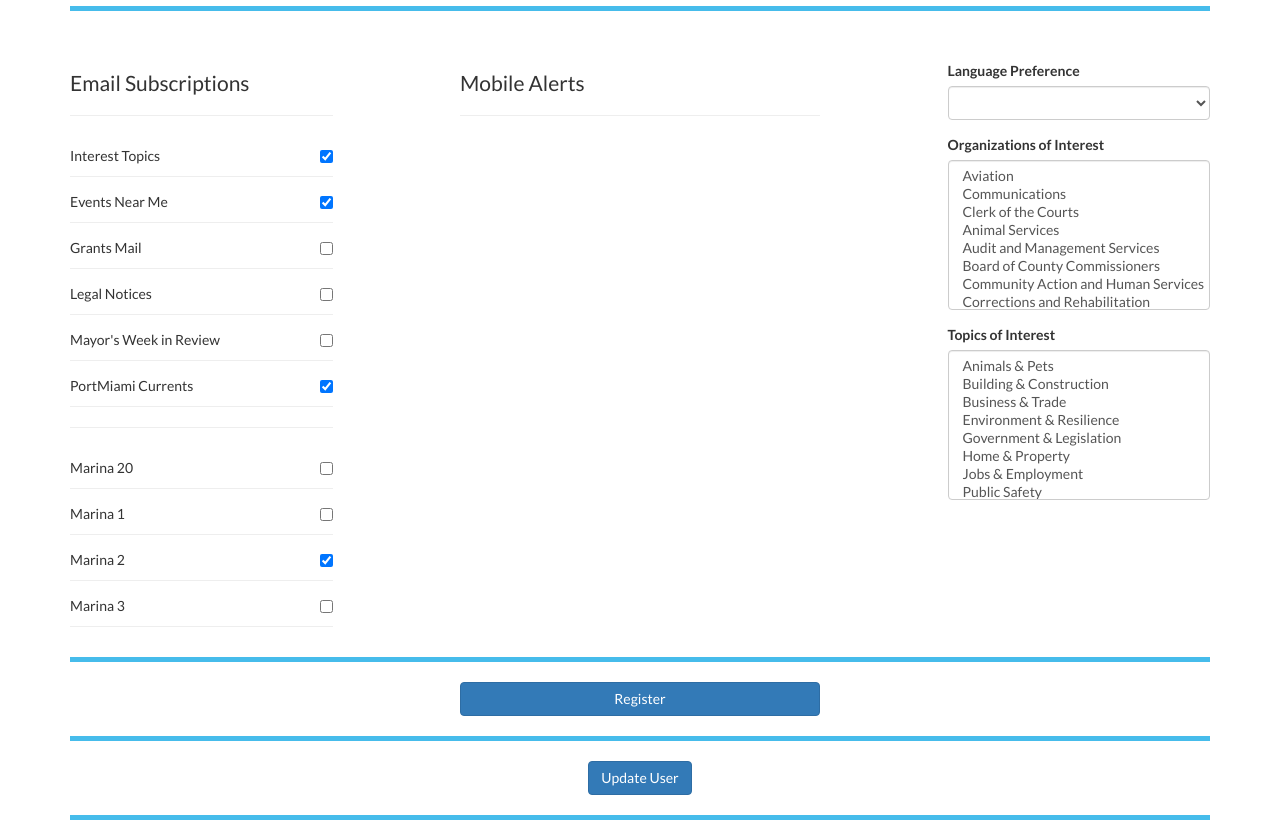
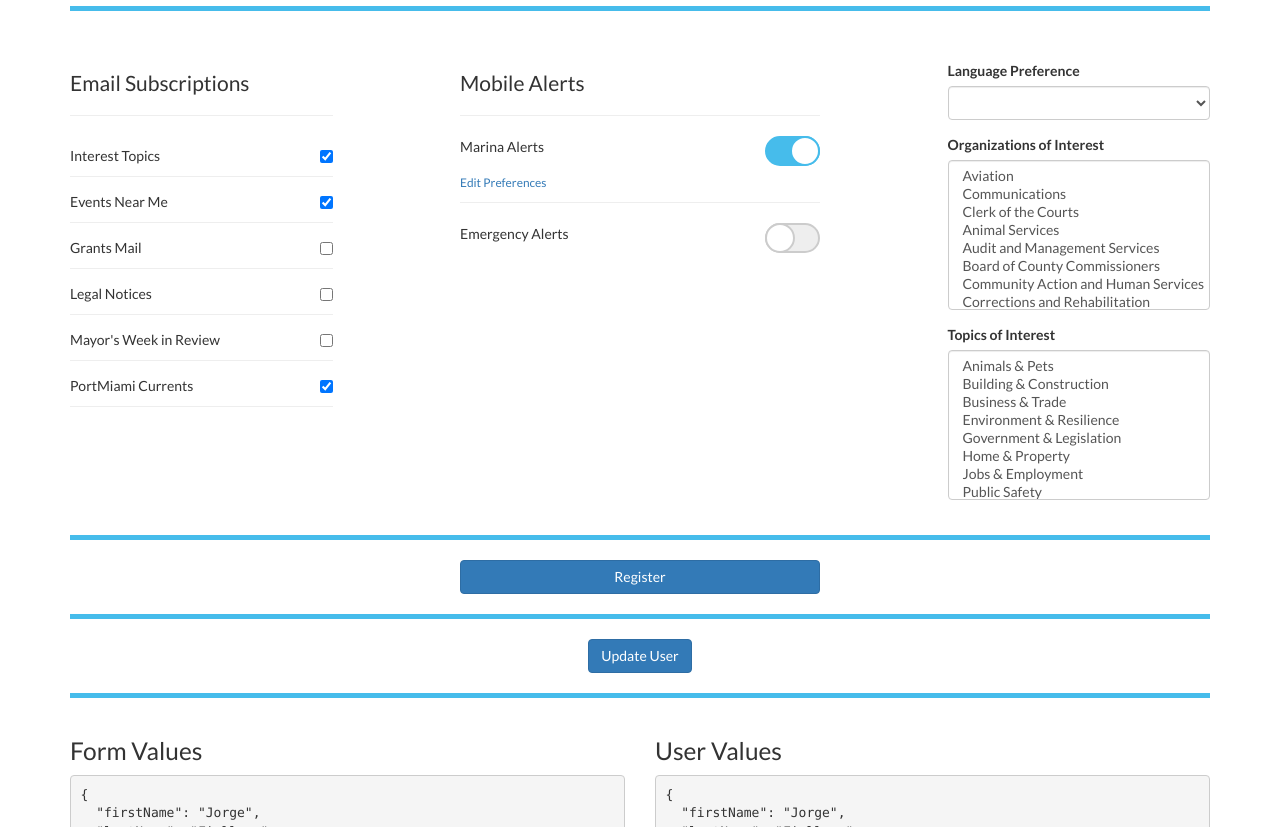
Before and after one commit to jrotero/user-registration-rc7, an Angular app: page / in a window 1280 px wide. Shown: the part 720-1547 px from the top of the page. Built offline with nearby package versions, Linux system fonts and the light colour scheme.

Commit message:
Cleaned up markup and cleaned out TS file - old development comments and code.

```diff
--- a/src/app/user-registration-form/user-registration-form.component.html
+++ b/src/app/user-registration-form/user-registration-form.component.html
@@ -187,10 +187,6 @@
 
         <checkbox-group formControlName="alertsEmail" [optionsData]="options.alerts.email"></checkbox-group>
 
-        <hr>
-
-        <checkbox-group formControlName="alertsMarina" [optionsData]="options.alerts.marina"></checkbox-group>
-
         </div>
 
 
@@ -203,71 +199,19 @@
 
         <h4>Mobile Alerts</h4>
 
-        <hr>
+        <!-- ////////////////////////////////////////////////
 
-        <!--
-        <div class="alert-pref">
+        ALERT GROUP COMPONENTS
 
-        <div class="toggle-container">
-        <div class="toggle-text">Recycling Pickup Reminder</div>
-        <div class="toggle-switch-right">
-        <div class="toggle-switch">
-        <input type="checkbox" ngControl="recyclingReminders" name="" class="toggle-switch-checkbox" id="alert-recycling">
-        <label class="toggle-switch-label" for="alert-recycling"></label>
-        </div>
-        </div>
-        </div>
+        ///////////////////////////////////////////////// -->
 
         <hr>
 
-        <div class="toggle-container">
-        <div class="toggle-text">Transit Rider Alerts</div>
-        <div class="toggle-switch-right">
-        <div class="toggle-switch">
-        <input type="checkbox" ngControl="transitAlerts" name="" class="toggle-switch-checkbox" id="alert-transit" data-target="#modal-transit-options">
-        <!- <input type="checkbox" name="" class="toggle-switch-checkbox" id="alert-transit" data-toggle="modal" data-target="#modal-transit-options">->
-        <label class="toggle-switch-label" for="alert-transit"></label>
-        </div>
-        </div>
-        </div>
-
-        <div class="alert-preferences"><small><a href="#" data-toggle="modal" data-target="#modal-transit-options">Edit Preferences</a></small></div>
+        <alert-group formControlName="alertsMarina" [optionsData]="options.alerts.marina" [alertLabel]="'Marina Alerts'"></alert-group>
 
         <hr>
 
-        <div class="toggle-container">
-        <div class="toggle-text">Emergency Alerts</div>
-        <div class="toggle-switch-right">
-        <div class="toggle-switch">
-        <input type="checkbox" ngControl="emergencyAlerts" name="" class="toggle-switch-checkbox" id="alert-emergency" data-target="#modal-emergency-options">
-        <!- <input type="checkbox" name="" class="toggle-switch-checkbox" id="alert-emergency" data-toggle="modal" data-target="#modal-emergency-options">->
-        <label class="toggle-switch-label" for="alert-emergency"></label>
-        </div>
-        </div>
-        </div>
-
-        <div class="alert-preferences"><small><a href="#" data-toggle="modal" data-target="#modal-emergency-options">Edit Preferences</a></small></div>
-
-        <hr>
-
-        <div class="toggle-container">
-        <div class="toggle-text">Marina Alerts</div>
-        <div class="toggle-switch-right">
-        <div class="toggle-switch">
-        <input type="checkbox" ngControl="marinaAlerts" name="" class="toggle-switch-checkbox" id="alert-marina" data-target="#modal-marina-options">
-        <!- <input type="checkbox" name="" class="toggle-switch-checkbox" id="alert-marina" data-toggle="modal" data-target="#modal-marina-options">->
-        <label class="toggle-switch-label" for="alert-marina"></label>
-        </div>
-        </div>
-        </div>
-
-        <div class="alert-preferences"><small><a href="#" data-toggle="modal" data-target="#modal-marina-options">Edit Preferences</a></small></div>
-
-        <hr>
-
-        </div>
-
-        -->
+        <alert-group formControlName="alertsEmergency" [optionsData]="options.alerts.emergency" [alertLabel]="'Emergency Alerts'"></alert-group>
 
     </div>
 
--- a/src/app/user-registration-form/user-registration-form.component.ts
+++ b/src/app/user-registration-form/user-registration-form.component.ts
@@ -53,10 +53,11 @@ export class UserRegistrationFormComponent implements OnInit {
       language: ['spanish'],
       organizations: [[]],
       topics: [[]],
-      alerts: [this.user.alerts],
+
       alertsEmail: [this.user.alerts.email],
       alertsMarina: [this.user.alerts.marina],
-      alertsEmergency: [this.user.alerts.emergency]
+      alertsEmergency: [this.user.alerts.emergency],
+      alertsRecycling: [this.user.alerts.recycling]
 
     }, {validator: this.pps.matchingFields('email', 'emailConfirm', 'password', 'passwordConfirm')});
   }
@@ -73,7 +74,6 @@ export class UserRegistrationFormComponent implements OnInit {
 
       // console.log(this.form.value);
       // alert('Form is ready to be submitted');
-
 
       this.user = this.form.value;
 
@@ -123,15 +123,24 @@ export class UserRegistrationFormComponent implements OnInit {
       ],
 
       emergency: [
-        {
+        /*{
           id: "10031",
           label: "Emergency 2",
           description: ""
-        }
-      ]
+        }*/
+      ],
+
+      recycling: [
+       /*{
+          id: "10040",
+          label: "Recycling Pickup Reminder",
+          description: ""
+        }*/
+        ],
+
+      transit: []
 
     });
-
 
   	this.buildForm();
 
```
